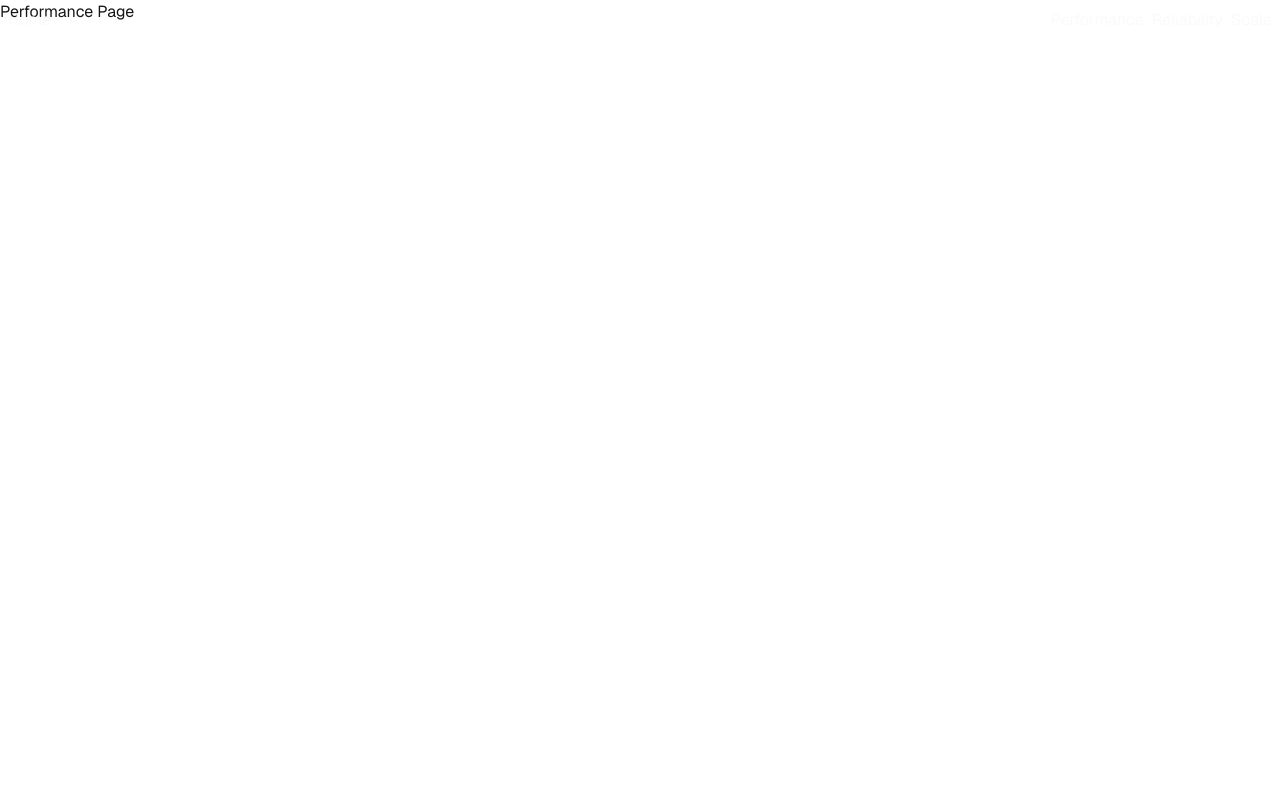
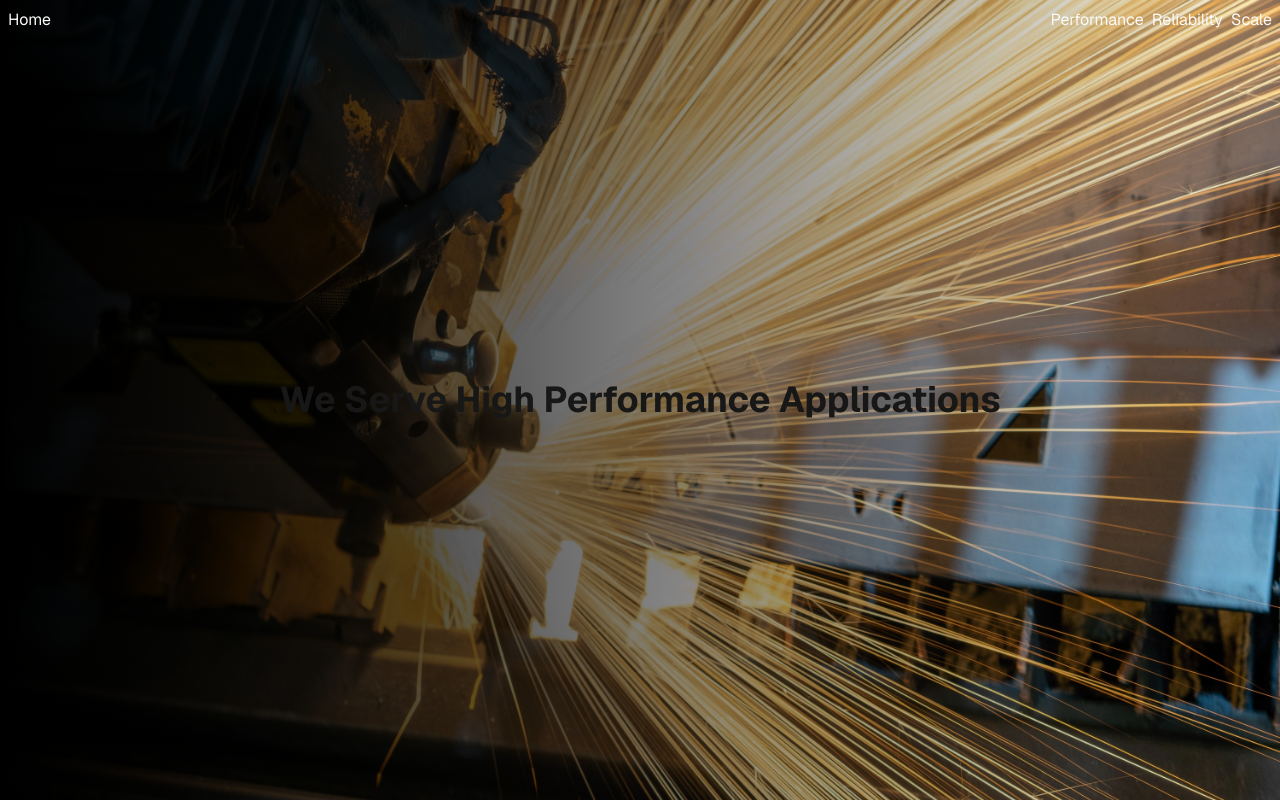
Before and after one commit to SmackSmash/next-corp, a Next.js app: page /performance in a window 1280 px wide. Built offline with nearby package versions, Linux system fonts and the light colour scheme.

Commit message:
Fleshed out pages

```diff
--- a/src/app/page.tsx
+++ b/src/app/page.tsx
@@ -2,5 +2,5 @@ import homeImage from '@/../public/home.jpg';
 import Hero from '@/components/hero';
 
 export default function Home() {
-  return <Hero imgData={homeImage} imgAlt='factory' title='Professional Cloud Hosting' />;
+  return <Hero imgData={homeImage} imgAlt='Factory' title='Professional Cloud Hosting' />;
 }
--- a/src/app/performance/page.tsx
+++ b/src/app/performance/page.tsx
@@ -1,3 +1,12 @@
+import performanceImage from '@/../public/performance.jpg';
+import Hero from '@/components/hero';
+
 export default function PerformancePage() {
-  return <div>Performance Page</div>;
+  return (
+    <Hero
+      imgData={performanceImage}
+      imgAlt='Welding'
+      title='We Serve High Performance Applications'
+    />
+  );
 }
--- a/src/app/reliability/page.tsx
+++ b/src/app/reliability/page.tsx
@@ -1,3 +1,8 @@
+import reliabilityImage from '@/../public/reliability.jpg';
+import Hero from '@/components/hero';
+
 export default function ReliabilityPage() {
-  return <div>Reliability Page</div>;
+  return (
+    <Hero imgData={reliabilityImage} imgAlt='Welding' title='Super High Reliability Hosting' />
+  );
 }
--- a/src/app/scale/page.tsx
+++ b/src/app/scale/page.tsx
@@ -1,3 +1,6 @@
+import scaleImage from '@/../public/scale.jpg';
+import Hero from '@/components/hero';
+
 export default function ScalePage() {
-  return <div>Scale Page</div>;
+  return <Hero imgData={scaleImage} imgAlt='Factory' title='Scale Your App To Infinity' />;
 }
```
